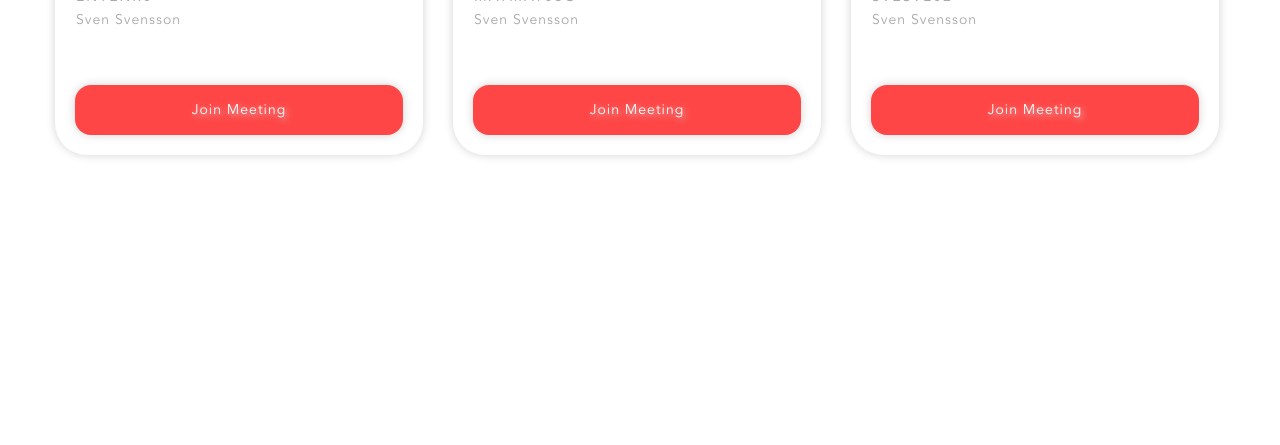
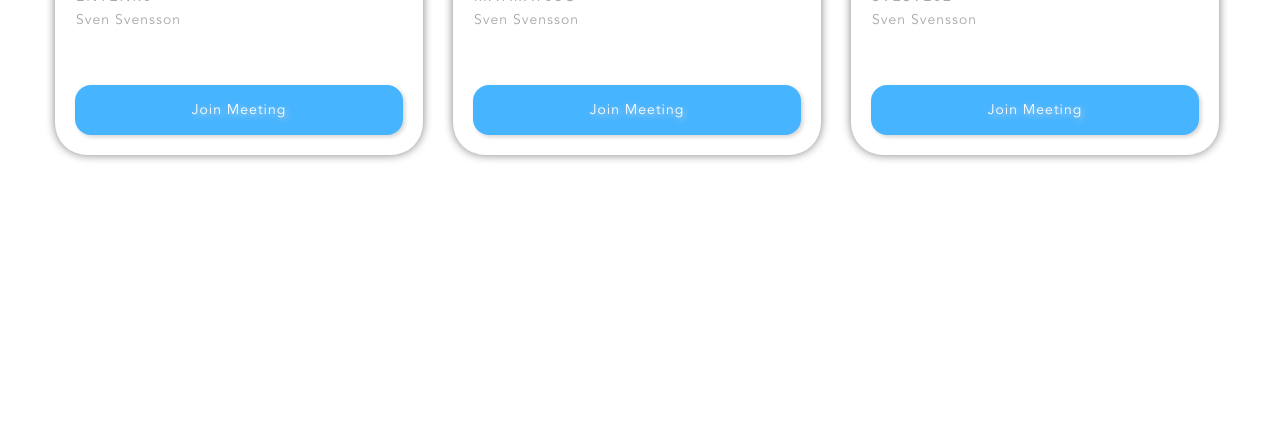
Before and after one commit to Creadon/digital-classroom, a plain HTML site: page index.html in a window 1280 px wide. Shown: the part 355-800 px from the top of the page. Drawn offline with Linux system fonts and the light colour scheme.

Commit message:
Updated button hover effects

```diff
--- a/style.css
+++ b/style.css
@@ -34,6 +34,7 @@ body
 
 .box
 {
+    transition-duration: 0.5s;
     position: relative;
     width: 368px;
     height: 220px;
@@ -41,7 +42,12 @@ body
     float: left;
     margin: 15px;
     border-radius: 32px;
-    box-shadow: 0px 0px 10px lightgray;
+    box-shadow: 0px 0px 10px gray;
+}
+
+.box:hover
+{
+    box-shadow: 0px 0px 10px rgb(105, 105, 105);;
 }
 
 .name
@@ -87,18 +93,20 @@ button
     transition-duration: 0.5s;
     border: none;
     border-radius: 16px;
-    width: calc(328px * 1);
+    width: 328px;
     height: 50px;
-    background-color: rgb(255, 70, 70);
+    background-color: rgb(70, 180, 255);
     color: white;
     font-family: avenirLight;
     font-Size: 14px;
     letter-spacing: 1px;
-    box-shadow: 0px 0px 10px lightgray;
+    box-shadow: 2px 2px 4px lightgray;
     text-shadow: 2px 2px 6px lightgray;
 }
 
 button:hover
 {
-    box-shadow: 0px 0px 12px rgb(105, 105, 105);
+    box-shadow: 6px 6px 12px rgb(105, 105, 105);
+    background-color: rgb(50, 160, 235);
+    letter-spacing: 2px;
 }
```
